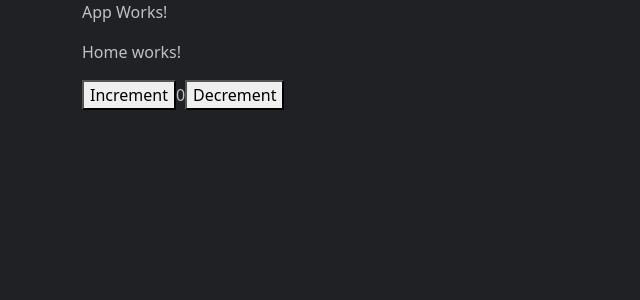
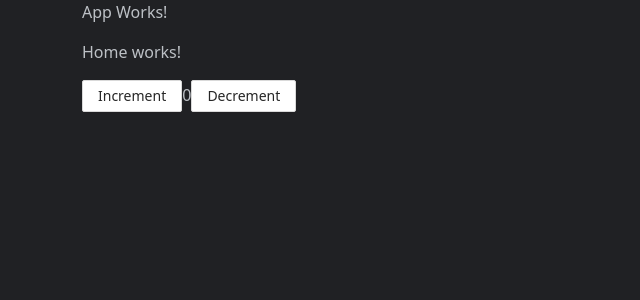
Before and after one commit to erdoganbulut/cra-template-typescript-redux-router-eslint-airbnb-sass, a React (Create React App) app: page / in a window 1280 px wide. Shown: the top 300 px of the page, without its empty margins (0-640 px from the left). Built offline with nearby package versions, Linux system fonts and the light colour scheme.

Commit message:
Add ant design support

```diff
--- a/package.json
+++ b/package.json
@@ -11,6 +11,7 @@
     "@types/node": "^16.7.13",
     "@types/react": "^17.0.20",
     "@types/react-dom": "^17.0.9",
+    "antd": "^4.17.3",
     "bootstrap": "^5.1.3",
     "react": "^17.0.2",
     "react-dom": "^17.0.2",
--- a/src/routes/Home/index.tsx
+++ b/src/routes/Home/index.tsx
@@ -1,4 +1,5 @@
 import React from 'react';
+import { Button } from 'antd';
 import { useAppDispatch, useAppSelector } from '../../store/hooks';
 import { decrement, increment } from '../../store/slices/counter.slice';
 
@@ -9,13 +10,13 @@ const Home = function () {
     <div className="Home">
       <p>Home works!</p>
       <div>
-        <button aria-label="Increment value" onClick={() => dispatch(increment())}>
+        <Button aria-label="Increment value" onClick={() => dispatch(increment())}>
           Increment
-        </button>
+        </Button>
         <span>{count}</span>
-        <button aria-label="Decrement value" onClick={() => dispatch(decrement())}>
+        <Button aria-label="Decrement value" onClick={() => dispatch(decrement())}>
           Decrement
-        </button>
+        </Button>
       </div>
     </div>
   );
--- a/src/styles/vendors.scss
+++ b/src/styles/vendors.scss
@@ -1,2 +1,4 @@
 @import '~bootstrap/scss/bootstrap-reboot.scss';
 @import '~bootstrap/scss/bootstrap-grid.scss';
+
+@import '~antd/dist/antd.css';
```
Also changed, not shown: 1 other file (tests, documents, lock files or other folders).
